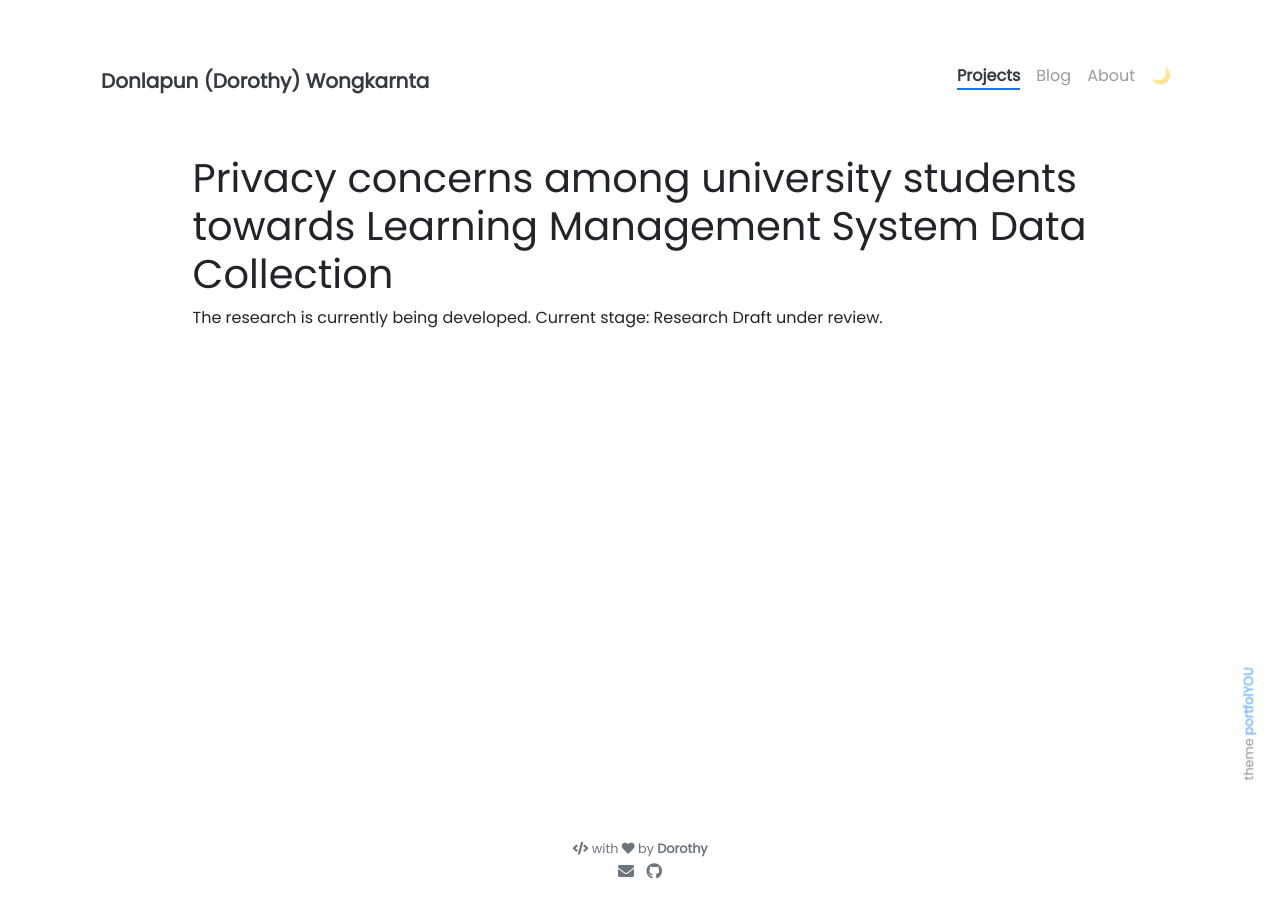
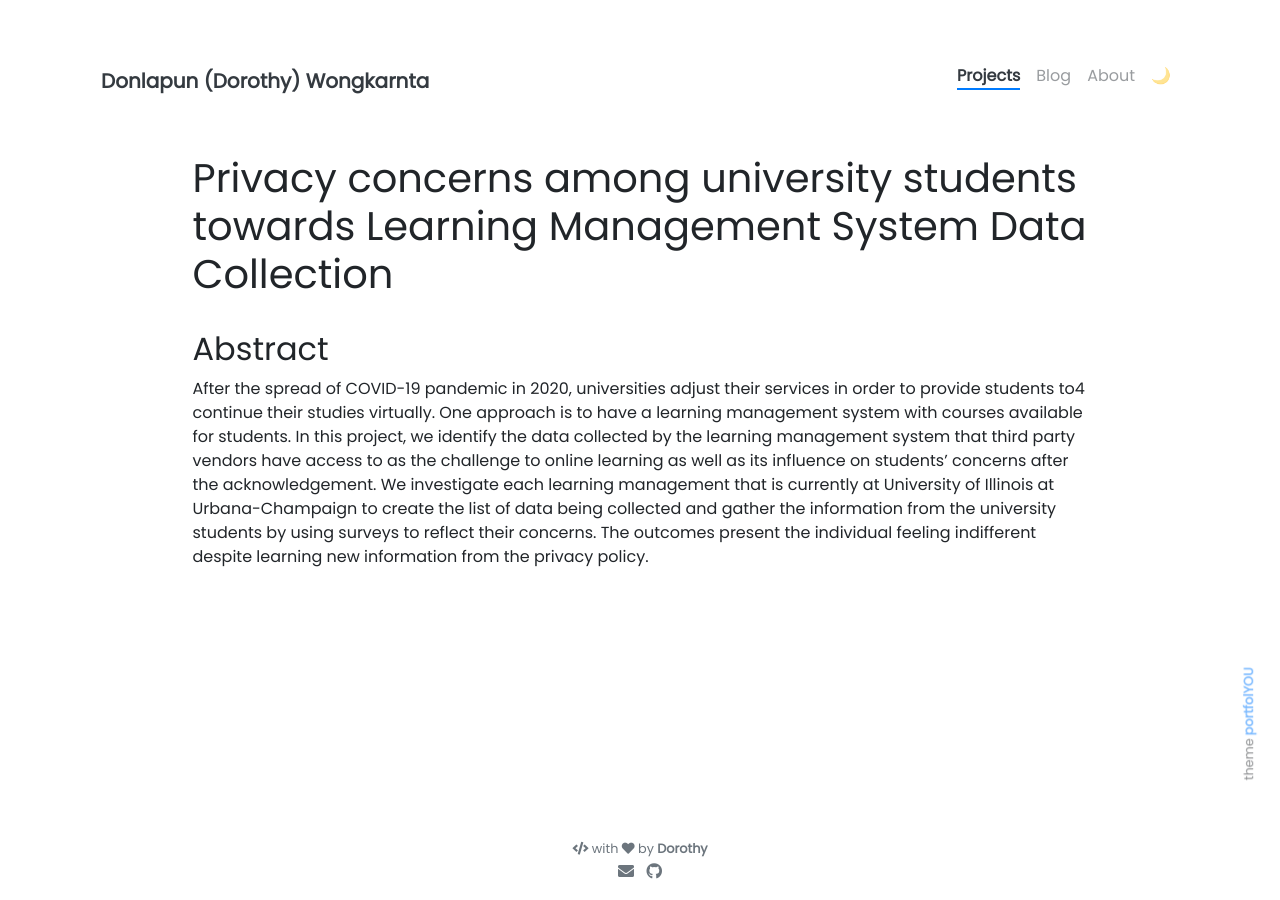
Before and after one commit to Donlapun/donlapun.github.io, a Jekyll site: the page built from _projects/LMS.md, in a window 1280 px wide. Built offline with Jekyll 4.4.1, drawn with Linux system fonts in a browser that asks for light colours; nearby versions of some CDN libraries.

Commit message:
Update LMS.md
adding abstract

```diff
--- a/_projects/LMS.md
+++ b/_projects/LMS.md
@@ -12,5 +12,6 @@ custom_js:
 
 # Privacy concerns among university students towards Learning Management System Data Collection
 
-The research is currently being developed.
-Current stage: Research Draft under review.
+## Abstract
+
+After the spread of COVID-19 pandemic in 2020, universities adjust their services in order to provide students to4 continue their studies virtually. One approach is to have a learning management system with courses available for students. In this project, we identify the data collected by the learning management system that third party vendors have access to as the challenge to online learning as well as its influence on students’ concerns after the acknowledgement. We investigate each learning management that is currently at University of Illinois at Urbana-Champaign to create the list of data being collected and gather the information from the university students by using surveys to reflect their concerns. The outcomes present the individual feeling indifferent despite learning new information from the privacy policy.
```
